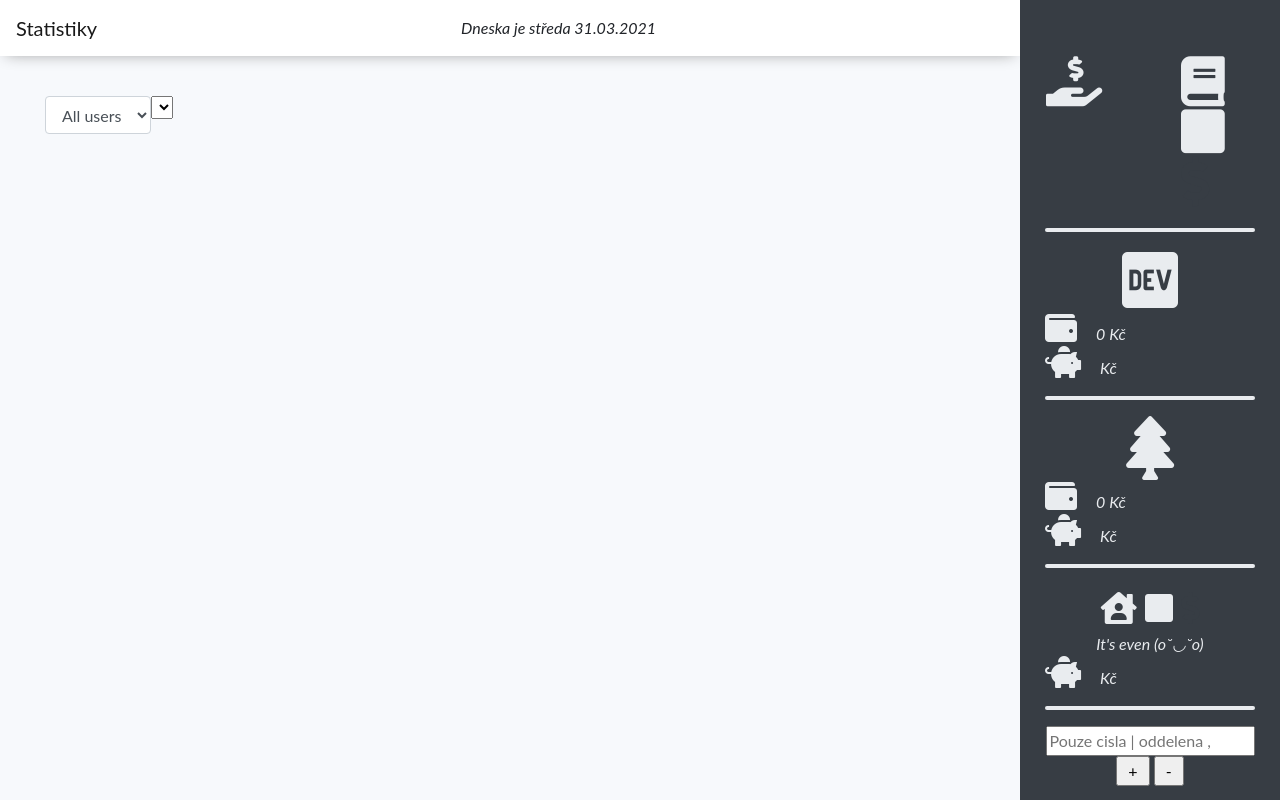
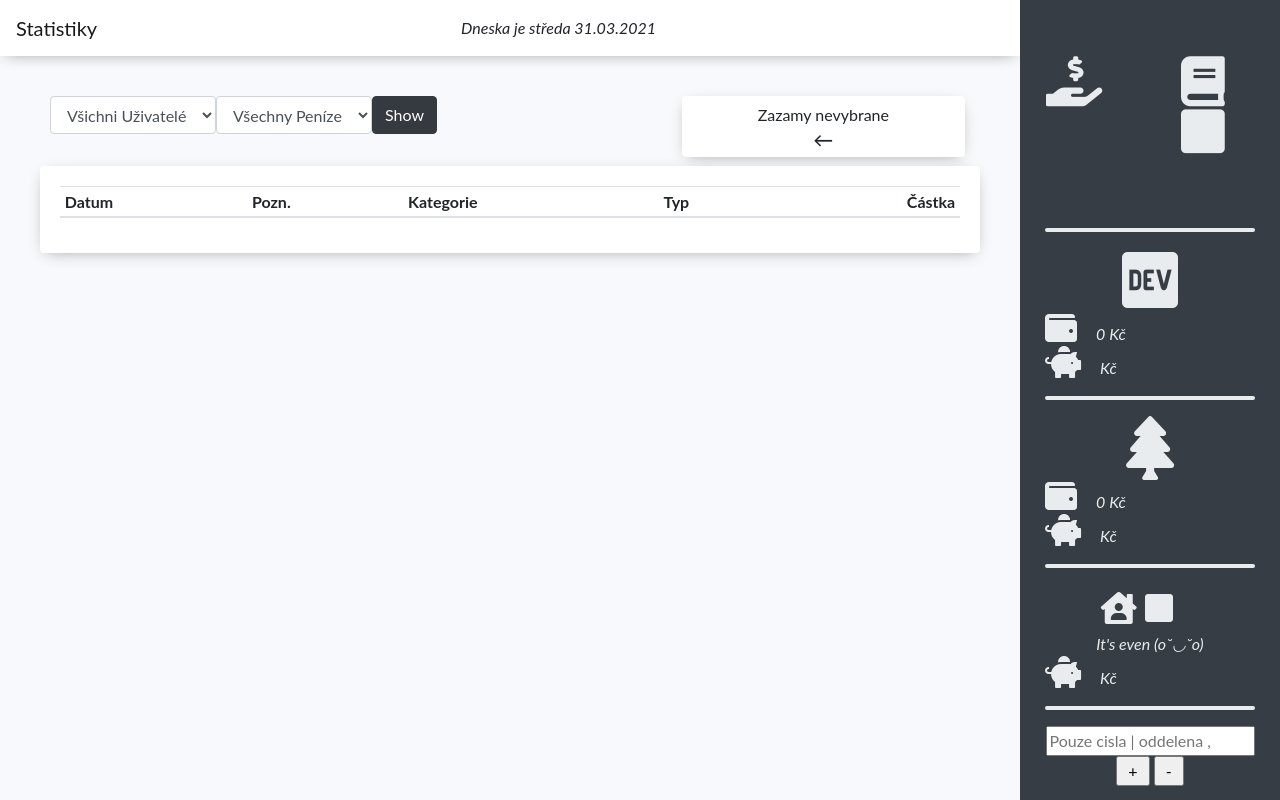
Before and after one commit to NicoPinc/Finance2, a PHP site: page /?page=indexStats in a window 1280 px wide. Run offline with PHP 8.4, Linux system fonts and the light colour scheme; tables that the repository leaves empty or names only in its code hold one stand-in row (values such as "Sample post"); lists and menus that the app fills with data are empty; some libraries are stand-ins or nearby versions.

Commit message:
Added Zaznamy folder

```diff
--- a/Zaznamy/zaznamy.php
+++ b/Zaznamy/zaznamy.php
@@ -8,25 +8,93 @@ $typeSQl = "SELECT"
 ?>
 
 <div class="container-fluid">
-  <div class="form-row">
+  <div class="row">
+  <div class="col-8">
     <form action="" method="POST" name="form">
       <div class="form-row">
         <div class="form-group">
           <select class="form-control" name="user" id="">
-            <option value="All" selected> All users</option>
+            <option value="Všichni Uživatelé" selected> Všichni Uživatelé</option>
             <?php
               while($row = $resultsU->fetch_assoc()){?>
-            <option value="<?php echo $row['usr_Id'] ?>"><?php echo $row['usr_Name'] ?></option>
+            <option value="<?php echo $row['usr_Name'] ?>"><?php echo $row['usr_Name'] ?></option>
             <?php }?>
           </select>
         </div>
         <div class="form-group">
-          <select class="form-group" name="type" id="">
-
+          <select class="form-control" name="type" id="">
+            <option value="Všechny Peníze" selected>Všechny Peníze</option>
+            <option value="Výdaje">Expenses</option>
+            <option value="Vklady">Earnings</option>
+            <option value="Úspory">Savings</option>
           </select>
+        </div>
+        <div class="form-group">
+          <button type="submit" name="button" class="btn btn-dark">Show</button>
         </div>
       </div>
     </form>
+    </div>
+    <div class="col-4">
+      <div class="card flex-fill w-100" style=" height: 87%; padding-top: 7px; padding-bottom: 7px;">
+      <?php
+      $user = $_POST['user'];
+      $type = $_POST['type'];
+      /**
+      if(isset($_POST['button'])) {
+        echo "<p> Zobrazuji data : ". $user .  " - " . $type . "</p>";
+      }else{
+        echo "<p> ← Vyber záznam</p>";
+      }
+      */
+      ?>
+        <div <?php if (!isset($_POST['button'])) echo 'hidden' ?>>
+          <div class="row">
+            <div class="col">Filtruji zaznamy dle</div>
+          </div>
+          <div class="row">
+            <div class="col">
+              <?php echo " " .$user. " - ". $type. " ";?>
+            </div>
+          </div>
+        </div>
+        <div <?php if (isset($_POST['button'])) echo 'hidden' ?>>
+        <div class="row">
+          <div class="col">Zazamy nevybrane</div>
+        </div>
+        <div class="row">
+          <div class="col"><h5> ← </h5></div>
+        </div>
+        </div>
+
+      </div>
+    </div>
   </div>
+  <div class="row">
+    <div class="card flex-fill w-100">
+      <div class="card-body d-flex">
 
+        <table class="table table-sm table-hover" style="padding: 10px;">
+          <thead>
+            <tr>
+              <th scope="col">Datum</th>
+              <th scope="col">Pozn.</th>
+              <th scope="col">Kategorie</th>
+              <th scope="col" <?php if($user != 'Všichni Uživatelé') echo 'hidden' ?> >Kdo</th>
+              <th scope="col" <?php if($type == 'Vklady' || $type == 'Úspory') echo 'hidden' ?>>Typ</th>
+              <th scope="col"style="text-align: end;">Částka</th>
+            </tr>
+          </thead>
+          <tbody>
+            <tr>
+              <?php
+                $sql = "SELECT "
+              ?>
+            </tr>
+          </tbody>
+        </table>
+
+      </div>
+    </div>
+  </div>
 </div>
```
